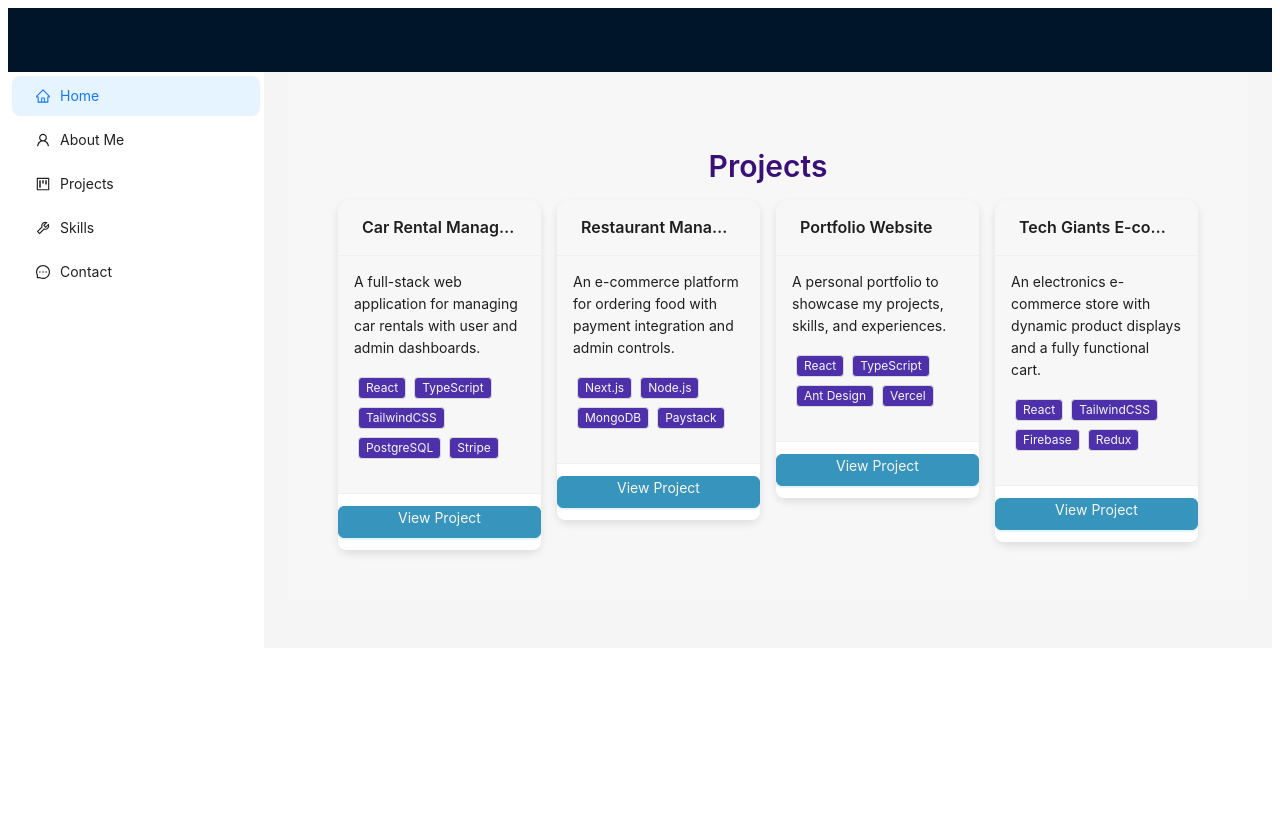
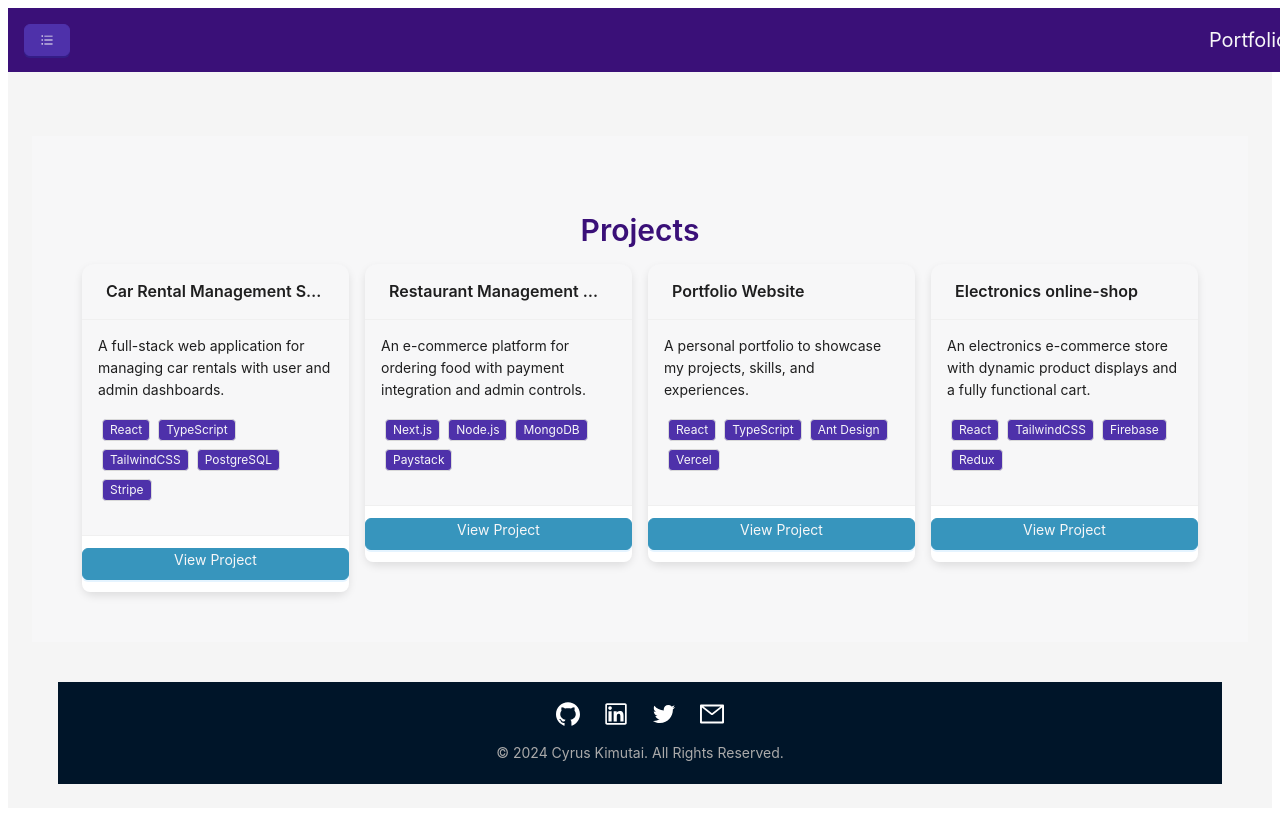
Before and after one commit to Mutai001/new-port, a React (Vite) app: page /projects in a window 1280 px wide. Built offline with nearby package versions, Linux system fonts and the light colour scheme.

Commit message:
header and foter

```diff
--- a/src/App.tsx
+++ b/src/App.tsx
@@ -1,53 +1,25 @@
 import React from 'react';
-import { Layout, Menu } from 'antd';
-import { HomeOutlined, UserOutlined, ProjectOutlined, ToolOutlined, MessageOutlined } from '@ant-design/icons';
-import { BrowserRouter as Router, Route, Routes, Link } from 'react-router-dom';
+import { Layout } from 'antd';
+import { BrowserRouter as Router, Route, Routes } from 'react-router-dom';
 
-
-// import PortfolioHeader from './components/header';
-// import PortfolioFooter from './components/footer';
 import HomePage from './components/homePage';
 import AboutMe from './components/aboutme';
 import Projects from './components/projects';
 import Skills from './components/skills';
 import ContactSection from './components/contactSection';
+import PortfolioApp from './components/navbar'; // Ensure this path is correct
+import PortfolioFooter from './components/footer'; // Ensure this path is correct
 
 const { Header, Content, Footer } = Layout;
 
 const App: React.FC = () => {
   return (
     <Router>
-      <Layout>
-        <Header>
-          {/* <HeaderSection /> */}
+      <Layout style={{ minHeight: '100vh' }}>
+        <Header style={{ padding: 0 }}>
+          <PortfolioApp />
         </Header>
-
-        <Layout>
-          <Layout.Sider width={256} className="site-layout-background">
-            <Menu
-              mode="inline"
-              defaultSelectedKeys={['home']}
-              style={{ height: '100%', borderRight: 0 }}
-            >
-              <Menu.Item key="home" icon={<HomeOutlined />}>
-                <Link to="/">Home</Link>
-              </Menu.Item>
-              <Menu.Item key="about" icon={<UserOutlined />}>
-                <Link to="/about">About Me</Link>
-              </Menu.Item>
-              <Menu.Item key="projects" icon={<ProjectOutlined />}>
-                <Link to="/projects">Projects</Link>
-              </Menu.Item>
-              <Menu.Item key="skills" icon={<ToolOutlined />}>
-                <Link to="/skills">Skills</Link>
-              </Menu.Item>
-              <Menu.Item key="contact" icon={<MessageOutlined />}>
-                <Link to="/contact">Contact</Link>
-              </Menu.Item>
-            </Menu>
-          </Layout.Sider>
-
-          <Layout>
+        <Layout style={{ marginTop: 64 }}>
           <Content style={{ padding: '0 24px', minHeight: 280 }}>
             <Routes>
               <Route path="/" element={<HomePage />} />
@@ -57,11 +29,10 @@ const App: React.FC = () => {
               <Route path="/contact" element={<ContactSection />} />
             </Routes>
           </Content>
-
           <Footer style={{ textAlign: 'center' }}>
-              {/* <FooterSection /> */}
+            {/* Use the PortfolioFooter component here */}
+            <PortfolioFooter />
           </Footer>
-          </Layout>
         </Layout>
       </Layout>
     </Router>
--- a/src/components/navbar.tsx
+++ b/src/components/navbar.tsx
@@ -1,54 +1,27 @@
-// import React, { useState } from 'react';
 import {
   HomeOutlined,
   UserOutlined,
   CodeOutlined,
   ContactsOutlined,
+  FileTextOutlined,
   MenuFoldOutlined,
-  FileTextOutlined,
-  BarsOutlined
+  BarsOutlined,
 } from '@ant-design/icons';
 import { Button, Menu, Layout } from 'antd';
-import type { MenuProps } from 'antd';
 import { useState } from 'react';
+import { Link } from 'react-router-dom';
 
-const { Sider, Content, Header } = Layout;
-
-const items: MenuProps['items'] = [
-  { key: '1', icon: <HomeOutlined />, label: 'Home' },
-  { key: '2', icon: <UserOutlined />, label: 'About Me' },
-  { key: '3', icon: <CodeOutlined />, label: 'Projects' },
-  {
-    key: 'sub1',
-    label: 'Skills',
-    icon: <FileTextOutlined />,
-    children: [
-      { key: '4', label: 'Frontend' },
-      { key: '5', label: 'Backend' },
-      { key: '6', label: 'DevOps' },
-    ],
-  },
-  {
-    key: '7',
-    icon: <ContactsOutlined />,
-    label: 'Contact',
-  },
-];
+const { Header } = Layout;
+const { SubMenu } = Menu; // Import SubMenu from Menu
 
 const PortfolioApp: React.FC = () => {
-  const [collapsed, setCollapsed] = useState(false);
   const [showMenu, setShowMenu] = useState(false);
-
-  const toggleCollapsed = () => {
-    setCollapsed(!collapsed);
-  };
 
   const toggleMenu = () => {
     setShowMenu(!showMenu);
   };
 
   return (
-    <Layout style={{ minHeight: '100vh' }}>
     <Header
       style={{
         position: 'fixed',
@@ -57,10 +30,11 @@ const PortfolioApp: React.FC = () => {
         backgroundColor: '#3A1078',
         padding: 0,
         display: 'flex',
-          justifyContent: 'space-between',
+        flexDirection: 'column',
         alignItems: 'center',
       }}
     >
+      <div style={{ width: '100%', display: 'flex', alignItems: 'center', justifyContent: 'space-between' }}>
         <Button
           type="primary"
           onClick={toggleMenu}
@@ -72,50 +46,47 @@ const PortfolioApp: React.FC = () => {
         >
           {showMenu ? <MenuFoldOutlined style={{ color: '#F7F7F8' }} /> : <BarsOutlined style={{ color: '#F7F7F8' }} />}
         </Button>
-        <div style={{ color: '#F7F7F8', marginRight: '16px' }}>Portfolio</div>
-      </Header>
-
-      <Layout style={{ marginTop: 64 }}>
+        <div style={{ color: '#F7F7F8', fontSize: '20px' }}>Portfolio</div>
+      </div>
       {showMenu && (
-          <Sider
-            collapsible
-            collapsed={collapsed}
-            onCollapse={toggleCollapsed}
+        <Menu
+          mode="horizontal"
           theme="dark"
           style={{
-              position: 'fixed',
-              height: '100%',
-              left: 0,
-              top: 64,
-              zIndex: 2,
+            display: 'flex',
+            justifyContent: 'center',
             backgroundColor: '#3A1078',
           }}
         >
-            <Menu
-              defaultSelectedKeys={['1']}
-              defaultOpenKeys={['sub1']}
-              mode="inline"
-              theme="dark"
-              inlineCollapsed={collapsed}
-              items={items}
-            />
-          </Sider>
+          <Menu.Item key="1" icon={<HomeOutlined />}>
+            <Link to="/">Home</Link>
+          </Menu.Item>
+          <Menu.Item key="2" icon={<UserOutlined />}>
+            <Link to="/about">About Me</Link>
+          </Menu.Item>
+          <Menu.Item key="3" icon={<CodeOutlined />}>
+            <Link to="/projects">Projects</Link>
+          </Menu.Item>
+
+          {/* Submenu for Skills */}
+          <SubMenu key="sub1" icon={<FileTextOutlined />} title="Skills">
+            <Menu.Item key="4">
+              <Link to="/skills#frontend">Frontend</Link>
+            </Menu.Item>
+            <Menu.Item key="5">
+              <Link to="/skills#backend">Backend</Link>
+            </Menu.Item>
+            <Menu.Item key="6">
+              <Link to="/skills#devops">DevOps</Link>
+            </Menu.Item>
+          </SubMenu>
+
+          <Menu.Item key="7" icon={<ContactsOutlined />}>
+            <Link to="/contact">Contact</Link>
+          </Menu.Item>
+        </Menu>
       )}
-
-        <Layout style={{ marginLeft: showMenu ? 256 : 0, transition: 'margin-left 0.3s' }}>
-          <Content
-            style={{
-              padding: '24px',
-              margin: 0,
-              minHeight: 280,
-              backgroundColor: '#F7F7F8',
-            }}
-          >
-            {/* Content goes here */}
-          </Content>
-        </Layout>
-      </Layout>
-    </Layout>
+    </Header>
   );
 };
 
--- a/src/components/projects.tsx
+++ b/src/components/projects.tsx
@@ -30,7 +30,7 @@ const projects: Project[] = [
     link: 'https://github.com/Mutai001/portfolio-website',
   },
   {
-    title: 'Tech Giants E-commerce',
+    title: 'Electronics online-shop',
     description: 'An electronics e-commerce store with dynamic product displays and a fully functional cart.',
     techStack: ['React', 'TailwindCSS', 'Firebase', 'Redux'],
     link: 'https://github.com/Mutai001/tech-giants-store',
```
Lines whose indentation alone changed are shown as unchanged.
